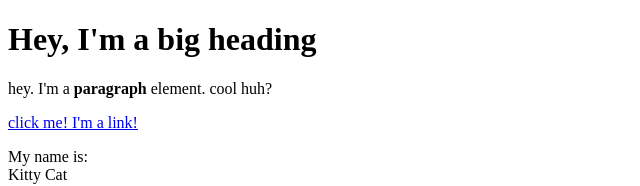
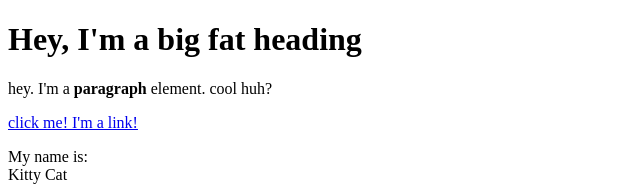
Before and after one commit to MaceDesigns/cartoon-hero, a plain HTML site: page Test.html in a window 1280 px wide. Shown: the top 186 px of the page, without its empty margins (0-640 px from the left). Drawn offline with Linux system fonts and the light colour scheme.

Commit message:
Update Test.html

```diff
--- a/Test.html
+++ b/Test.html
@@ -4,7 +4,7 @@
         <title>Test Page</title>
     </head>
     <body>
-        <h1>Hey, I'm a big heading </h1>
+        <h1>Hey, I'm a big <b>fat</b> heading </h1>
         <p> hey. I'm a <b>paragraph</b> element. cool huh? </p>
         <a href="https://google.com" target="_blank" title = "let's go to google!">click me! I'm a link!</a>
        <p>My name is:<br>Kitty Cat</p>
```
